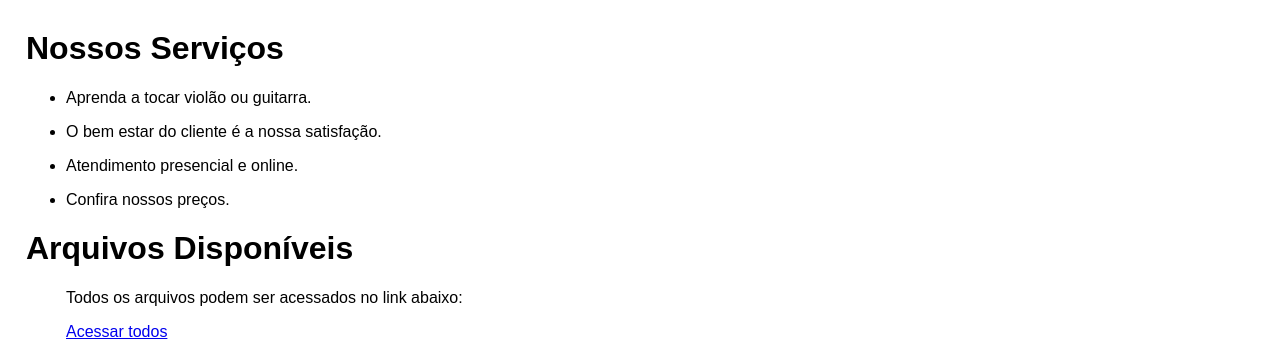
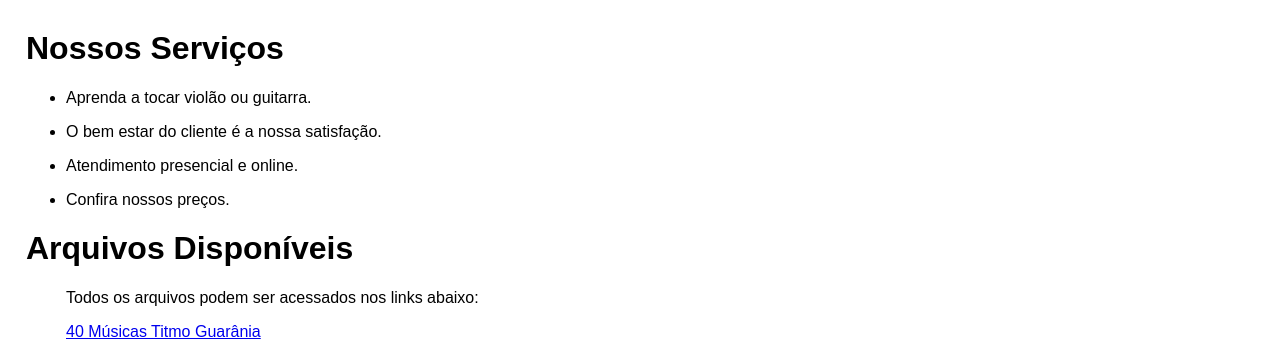
Before and after one commit to luiz-eduardo-collab/Marlon-Lima, a plain HTML site: page index.html in a window 1280 px wide. Shown: the part 317-671 px from the top of the page. Drawn offline with Linux system fonts and the light colour scheme.

Commit message:
Update index.html

```diff
--- a/index.html
+++ b/index.html
@@ -47,8 +47,8 @@
         </ul>
         <h1>Arquivos Disponíveis</h1>
          <ul>
-             <p>Todos os arquivos podem ser acessados no link abaixo:</p>
-         <a href="https://drive.google.com/drive/folders/1ZD0bg3QpHz5yFDAKGDhxlAN11Gyj6zY5" target="_blank">Acessar todos</a>
+             <p>Todos os arquivos podem ser acessados nos links abaixo:</p>
+         <a href="https://drive.google.com/drive/folders/1ZD0bg3QpHz5yFDAKGDhxlAN11Gyj6zY5" target="_blank">40 Músicas Titmo Guarânia</a>
          </ul>
       </div>
     </div>
```
